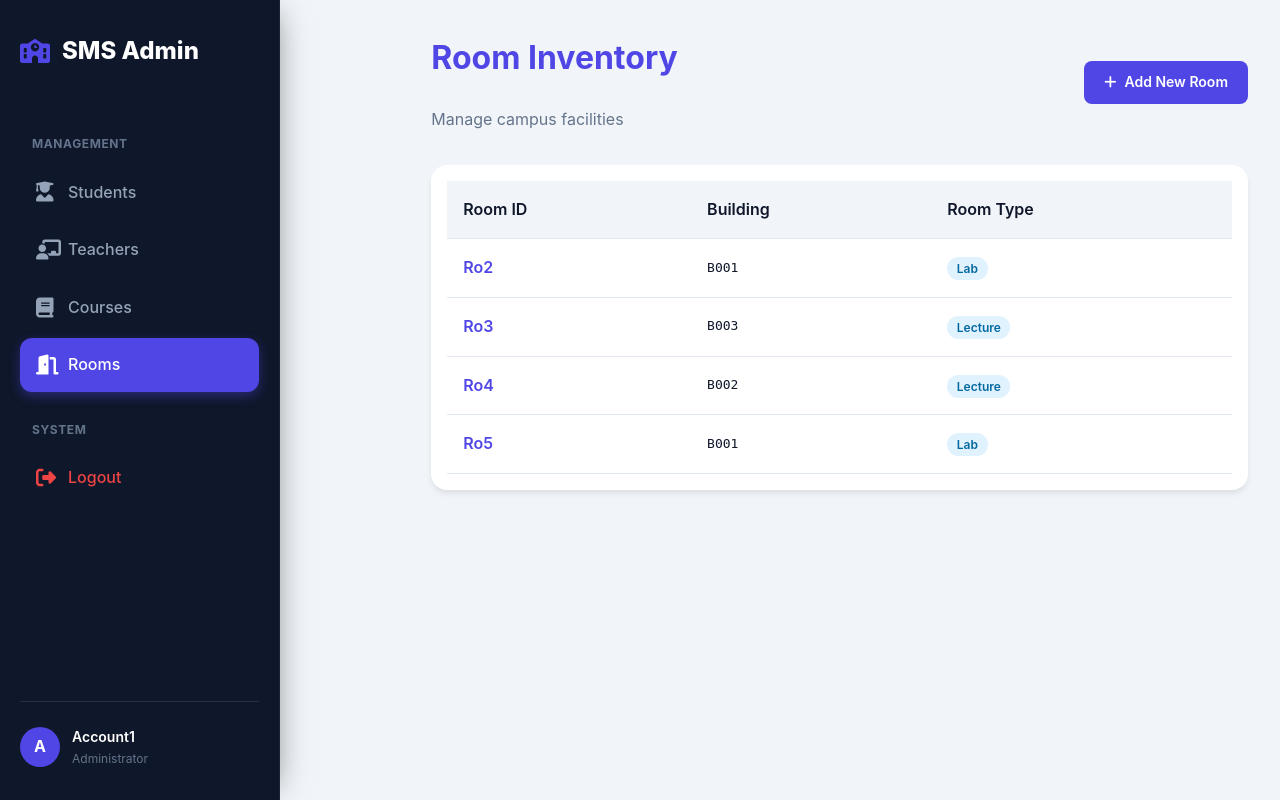
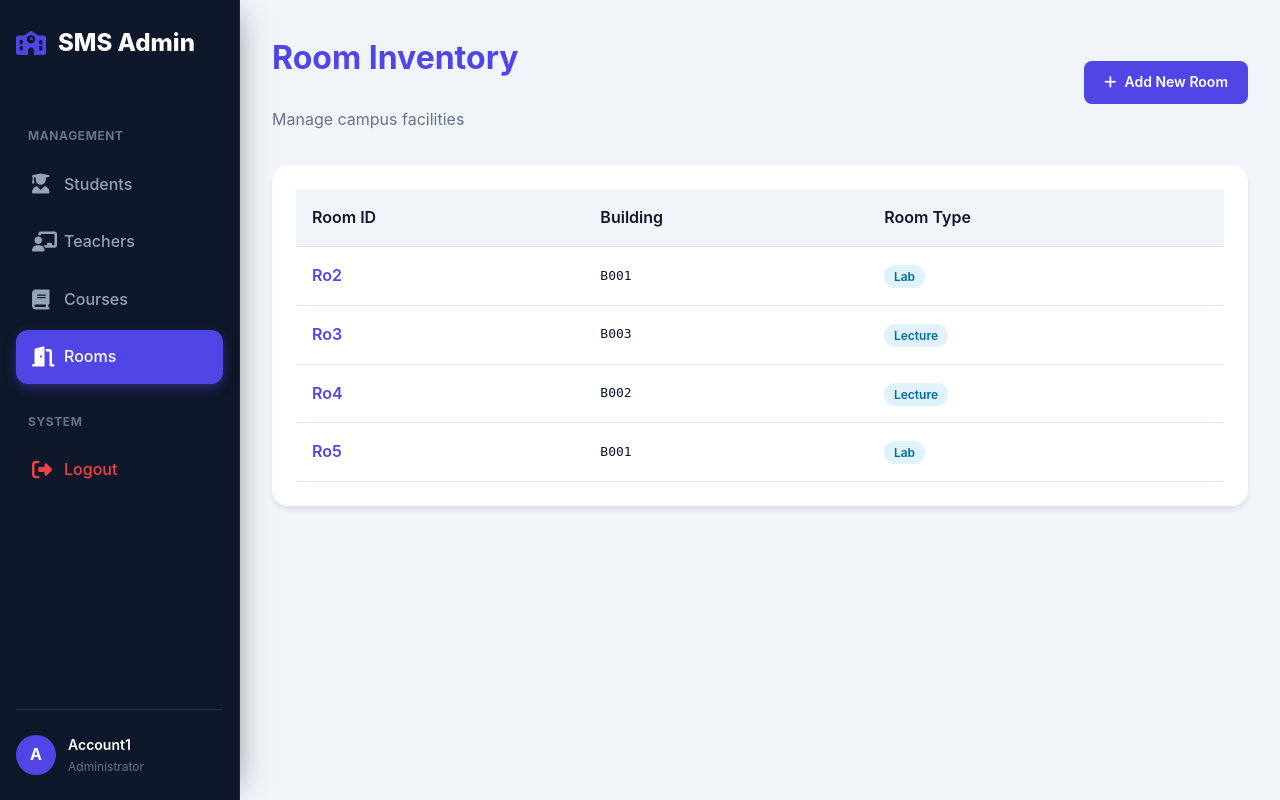
Before and after one commit to jabez-abija2399/School-Management-System, a PHP site: page /Room/room.php in a window 1280 px wide. Run offline with PHP 8.4, Linux system fonts and the light colour scheme; a user stored in the database is signed in; data comes from the database, SQL or seed files in the repository.

Commit message:
feat: Implement mobile responsiveness with a new header, sidebar overlay, and layout adjustments using CSS variables.

```diff
--- a/CSS/style.css
+++ b/CSS/style.css
@@ -10,6 +10,8 @@
     --success: #10b981;
     --warning: #f59e0b;
     --border-color: #e2e8f0;
+    --sidebar-width: 240px;
+    --header-height: 60px;
 }
 
 /* UI Utilities */
@@ -56,10 +58,10 @@ body {
 
 /* Sidebar Navigation */
 nav {
-    width: 280px;
+    width: var(--sidebar-width);
     background-color: var(--sidebar-bg);
     color: var(--sidebar-text);
-    padding: 2rem 1.25rem;
+    padding: 1.5rem 1rem;
     display: flex;
     flex-direction: column;
     border-right: 1px solid rgba(255, 255, 255, 0.05);
@@ -168,9 +170,93 @@ nav a.active {
 main {
     flex: 1;
     padding: 2rem;
-    margin-left: 280px;
-    /* Width of the sidebar */
+    margin-left: var(--sidebar-width);
     min-height: 100vh;
+    transition: margin-left 0.3s ease;
+}
+
+/* Mobile Header */
+.mobile-header {
+    display: none;
+    position: fixed;
+    top: 0;
+    left: 0;
+    right: 0;
+    height: var(--header-height);
+    background: var(--sidebar-bg);
+    color: white;
+    align-items: center;
+    padding: 0 1.25rem;
+    justify-content: space-between;
+    z-index: 101;
+    box-shadow: 0 2px 4px rgba(0, 0, 0, 0.1);
+}
+
+.menu-toggle {
+    background: transparent;
+    border: none;
+    color: white;
+    font-size: 1.5rem;
+    cursor: pointer;
+    padding: 0.5rem;
+    display: flex;
+    align-items: center;
+    width: auto;
+}
+
+/* Sidebar Overlay */
+.sidebar-overlay {
+    display: none;
+    position: fixed;
+    top: 0;
+    left: 0;
+    right: 0;
+    bottom: 0;
+    background: rgba(0, 0, 0, 0.5);
+    z-index: 99;
+}
+
+@media (max-width: 1024px) {
+    nav {
+        transform: translateX(-100%);
+        transition: transform 0.3s ease;
+    }
+
+    nav.show {
+        transform: translateX(0);
+    }
+
+    main {
+        margin-left: 0;
+        padding-top: calc(var(--header-height) + 1rem);
+    }
+
+    .mobile-header {
+        display: flex;
+    }
+
+    .sidebar-overlay.show {
+        display: block;
+    }
+
+    .container {
+        padding: 0 0.5rem;
+    }
+
+    .page-header {
+        flex-direction: column;
+        align-items: flex-start;
+        gap: 1rem;
+    }
+
+    .table-container {
+        padding: 0.5rem;
+        margin-top: 1rem;
+    }
+
+    .form-card {
+        padding: 1.5rem;
+    }
 }
 
 .container {
@@ -241,6 +327,17 @@ button:hover {
     width: 100%;
 }
 
+@media (max-width: 640px) {
+    .table-container form {
+        flex-direction: column;
+        align-items: stretch !important;
+    }
+
+    .search-wrapper {
+        max-width: none;
+    }
+}
+
 .search-wrapper i {
     position: absolute;
     left: 1.25rem;
@@ -275,16 +372,38 @@ button:hover {
 /* Tables */
 .table-container {
     background: white;
-    padding: 1rem;
+    padding: 1.5rem;
     border-radius: 1rem;
     box-shadow: 0 4px 6px -1px rgba(0, 0, 0, 0.1);
     margin-top: 2rem;
     overflow-x: auto;
+    -webkit-overflow-scrolling: touch;
+    /* Smooth scrolling on iOS */
 }
 
 table {
     width: 100%;
     border-collapse: collapse;
+    min-width: 500px;
+    /* Reduced min-width to prevent overflow on medium screens */
+}
+
+@media (max-width: 640px) {
+    .page-header {
+        text-align: center;
+        align-items: center !important;
+    }
+
+    .page-header .btn-primary {
+        width: 100%;
+        justify-content: center;
+    }
+
+    /* Stack form groups on mobile */
+    .form-card form>div[style*="display: flex"] {
+        flex-direction: column !important;
+        gap: 0 !important;
+    }
 }
 
 th,
```
